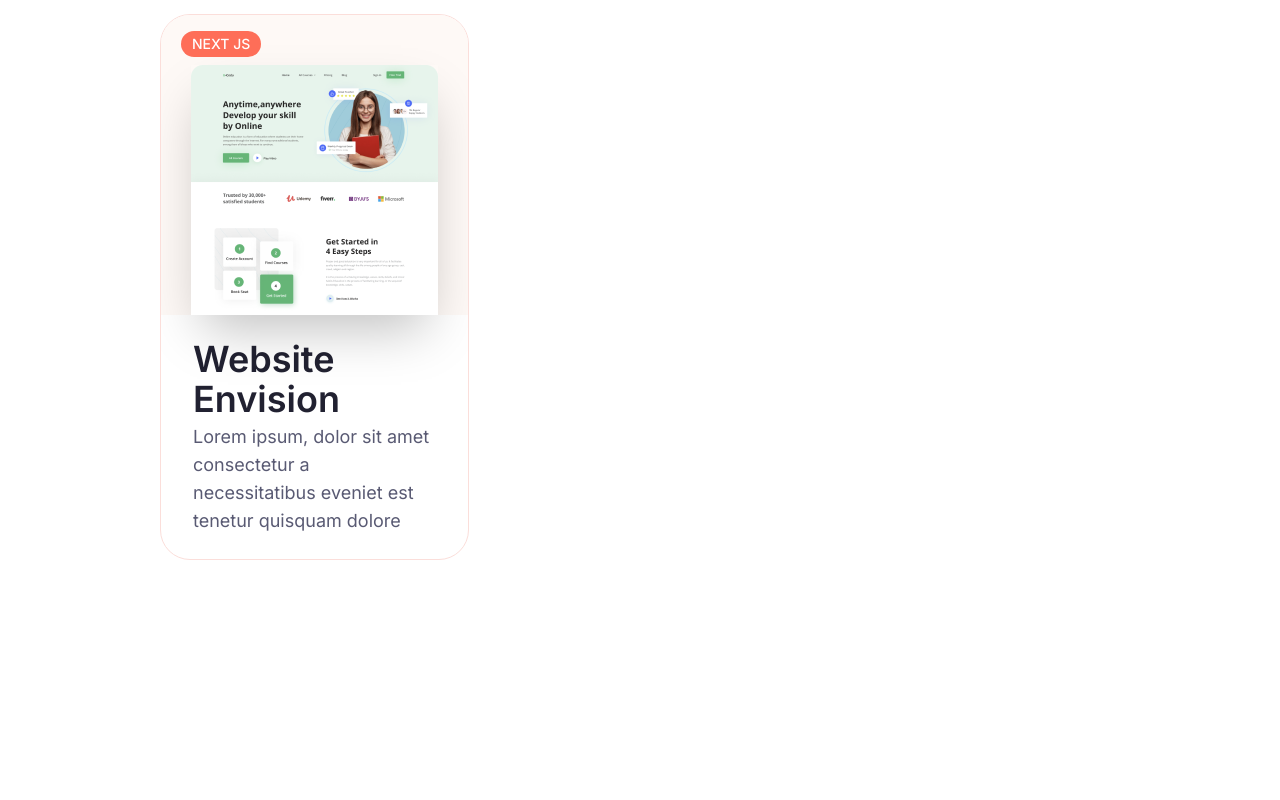
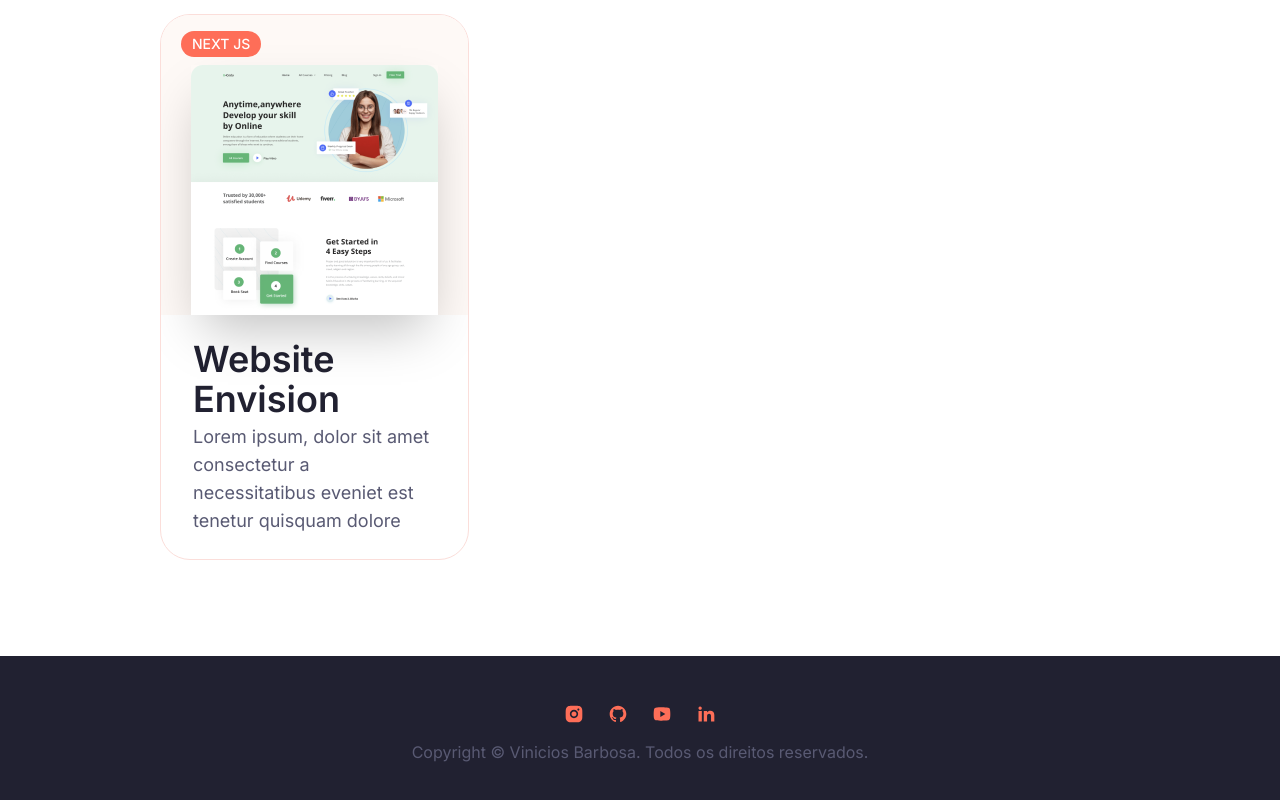
Before and after one commit to vinebarbosa/portfolio, a Next.js app: page /projetos in a window 1280 px wide. Shown: the part 1444-2244 px from the top of the page. Before the commit the page ends 2100 px from the top, so only its background shows below. Built offline with nearby package versions, Linux system fonts and the light colour scheme.

Commit message:
feat: :sparkles: adiciona footer e animações

```diff
--- a/src/app/layout.tsx
+++ b/src/app/layout.tsx
@@ -2,6 +2,7 @@ import type { Metadata } from 'next'
 import { Inter } from 'next/font/google'
 
 import '@/styles/globals.css'
+import { Footer } from '@/components/footer'
 import { Header } from '@/components/header'
 import { ThemeProvider } from '@/components/theme-provider'
 
@@ -44,6 +45,7 @@ export default function RootLayout({
         <ThemeProvider attribute="class" defaultTheme="light">
           <Header />
           {children}
+          <Footer />
         </ThemeProvider>
       </body>
     </html>
--- a/src/app/page.tsx
+++ b/src/app/page.tsx
@@ -1,5 +1,7 @@
 import { About } from '@/components/about'
+import { Cta } from '@/components/cta'
 import { Hero } from '@/components/hero'
+import { Reviews } from '@/components/reviews'
 import { Services } from '@/components/services'
 import { Work } from '@/components/work'
 
@@ -10,6 +12,8 @@ export default function Home() {
       <About />
       <Services />
       <Work />
+      <Reviews />
+      <Cta />
     </main>
   )
 }
--- /dev/null
+++ b/src/app/template.tsx
@@ -0,0 +1,25 @@
+'use client'
+
+import { PropsWithChildren } from 'react'
+
+import { motion } from 'framer-motion'
+
+const variants = {
+  hidden: { opacity: 0 },
+  enter: { opacity: 1 },
+}
+
+const Template = ({ children }: PropsWithChildren) => {
+  return (
+    <motion.main
+      variants={variants}
+      initial="hidden"
+      animate="enter"
+      transition={{ type: 'linear', delay: 0.2, duration: 0.4 }}
+    >
+      {children}
+    </motion.main>
+  )
+}
+
+export default Template
--- /dev/null
+++ b/src/components/footer.tsx
@@ -0,0 +1,20 @@
+import { Socials } from './socials'
+
+export const Footer = () => {
+  return (
+    <footer className="bg-secondary py-12">
+      <div className="container mx-auto">
+        <div className="flex flex-col items-center justify-between">
+          <Socials
+            containerStyles="flex gap-x-6 mx-auto xl:mx-0 mb-4"
+            iconsStyles="text-primary dark:text-white/70 text-[20px] hover:text-white dark:hover:text-primary transition-all"
+          />
+
+          <div className=" text-muted-foreground">
+            Copyright &copy; Vinicios Barbosa. Todos os direitos reservados.
+          </div>
+        </div>
+      </div>
+    </footer>
+  )
+}
```
